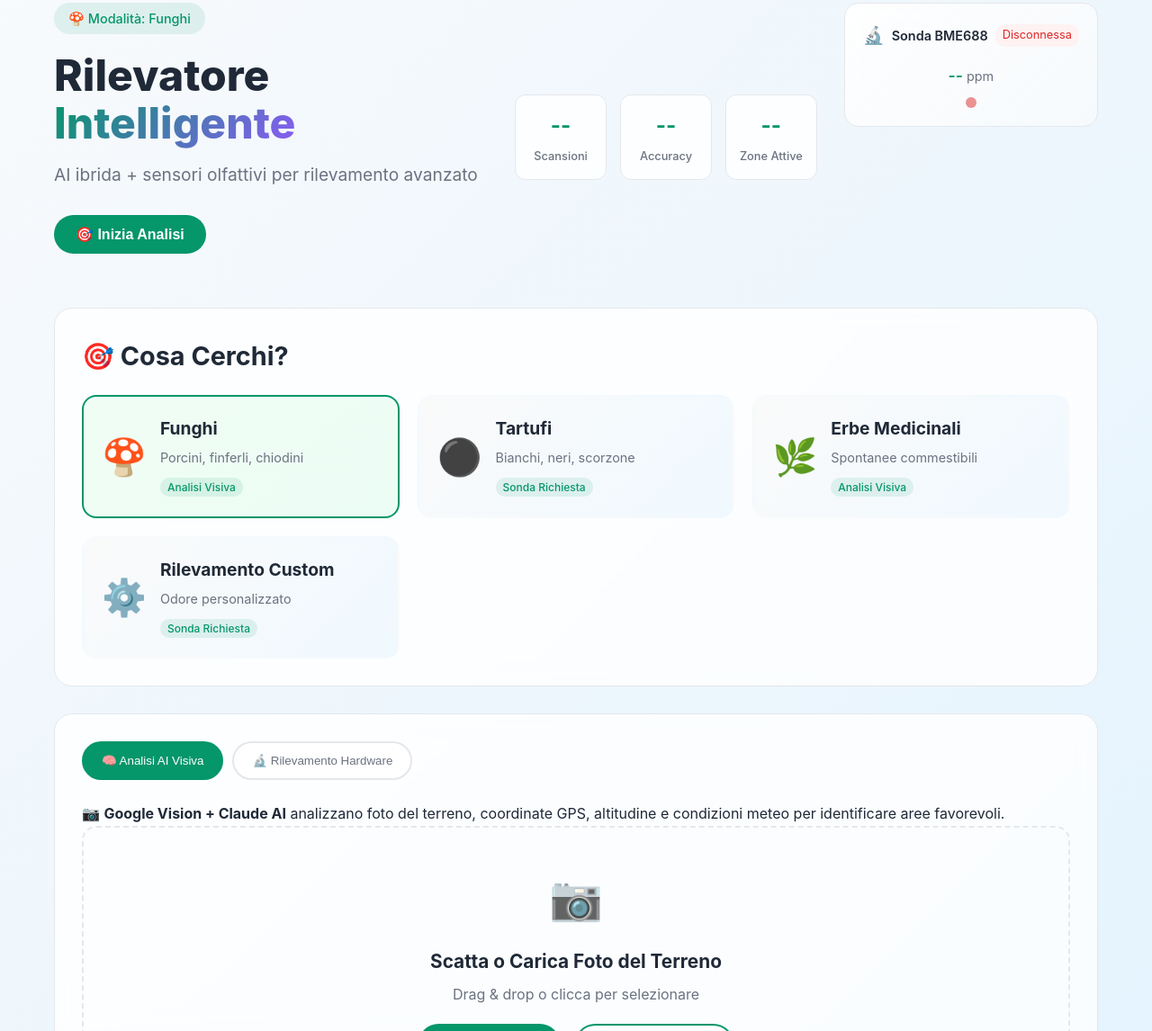
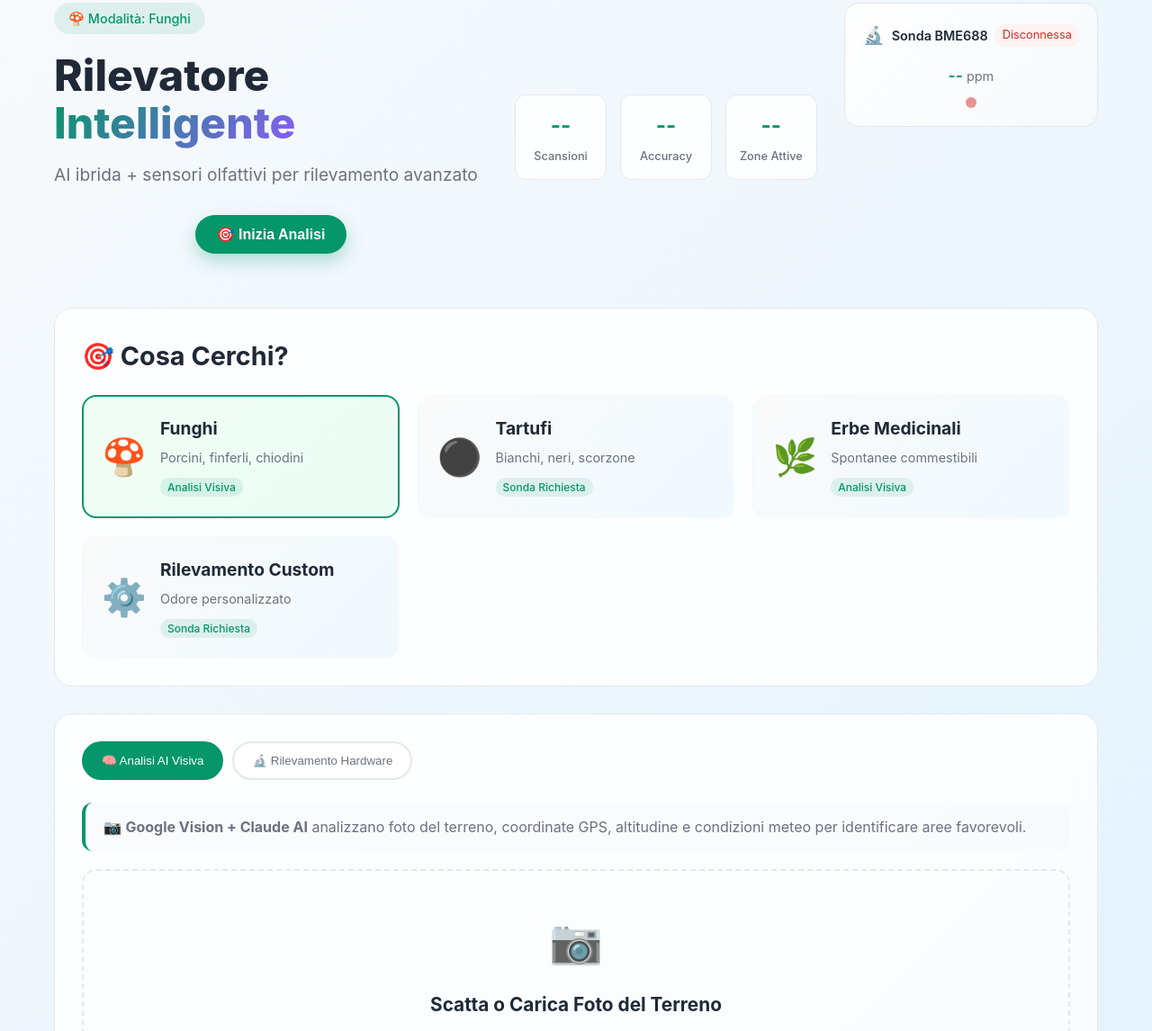
Before and after one commit to Padu76/Sniffer, a plain HTML site: page index.html in a window 1280 px wide. Shown: the part 78-1224 px from the top of the page at 90% size. Drawn offline with Linux system fonts and the light colour scheme.

Commit message:
Add files via upload

```diff
--- a/style.css
+++ b/style.css
@@ -141,6 +141,20 @@ body {
   display: flex;
   gap: 15px;
   margin-bottom: 20px;
+  justify-content: center;
+}
+
+.btn-cta {
+  padding: 16px 32px;
+  font-size: 1.1rem;
+  font-weight: 700;
+  min-width: 200px;
+  box-shadow: 0 8px 20px rgba(5, 150, 105, 0.3);
+}
+
+.btn-cta:hover {
+  transform: translateY(-3px);
+  box-shadow: 0 12px 25px rgba(5, 150, 105, 0.4);
 }
 
 .hero-stats {
@@ -356,6 +370,7 @@ body {
   border-color: var(--primary);
 }
 
+/* Method Content */
 .method-content {
   display: none;
 }
@@ -363,6 +378,20 @@ body {
 .method-content.active {
   display: block;
   animation: slideIn 0.5s ease;
+}
+
+.method-description {
+  background: rgba(248, 250, 252, 0.8);
+  border-radius: 12px;
+  padding: 15px 20px;
+  margin-bottom: 20px;
+  border-left: 4px solid var(--primary);
+}
+
+.method-description p {
+  color: var(--text-secondary);
+  margin: 0;
+  line-height: 1.5;
 }
 
 @keyframes slideIn {
```
